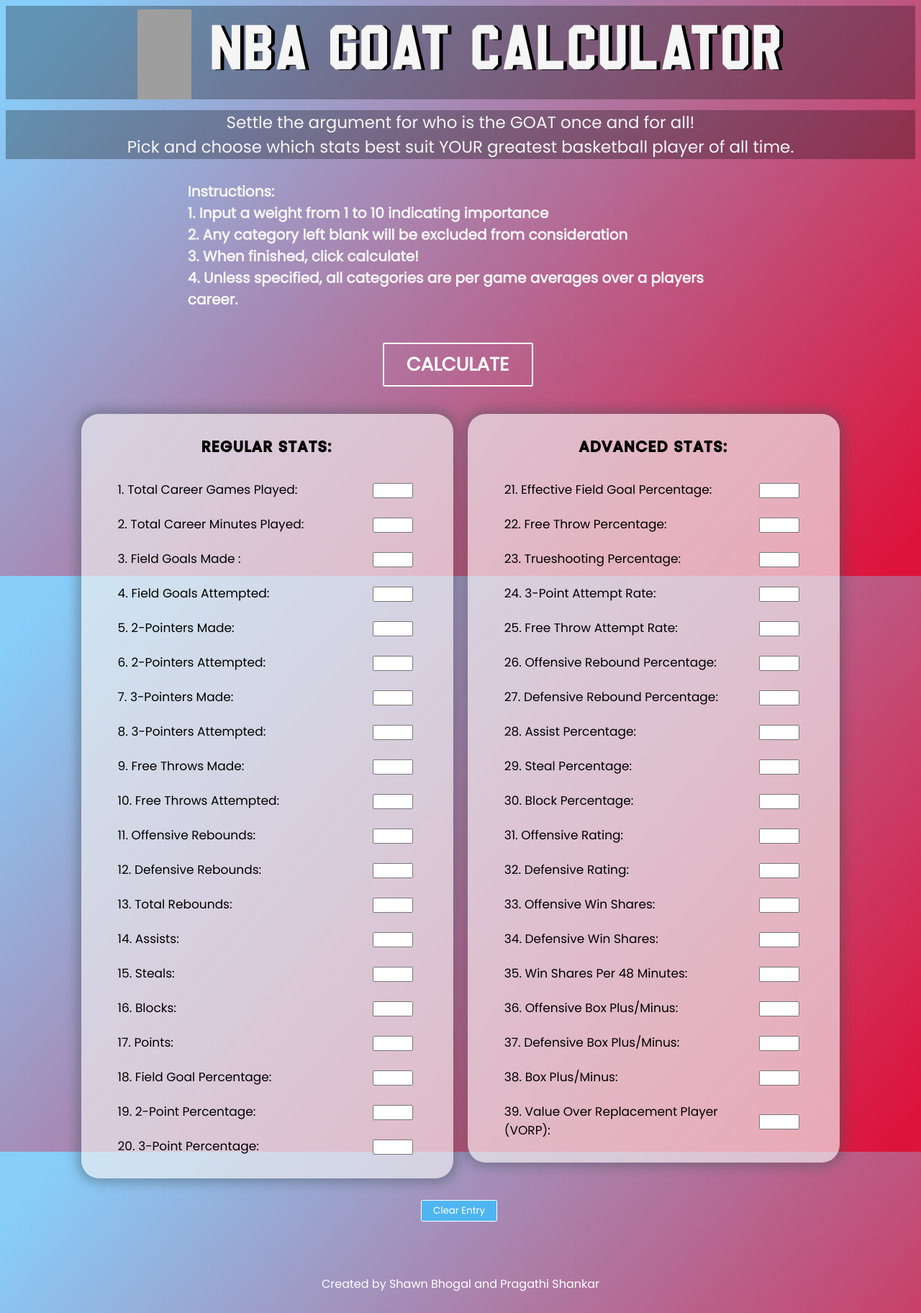
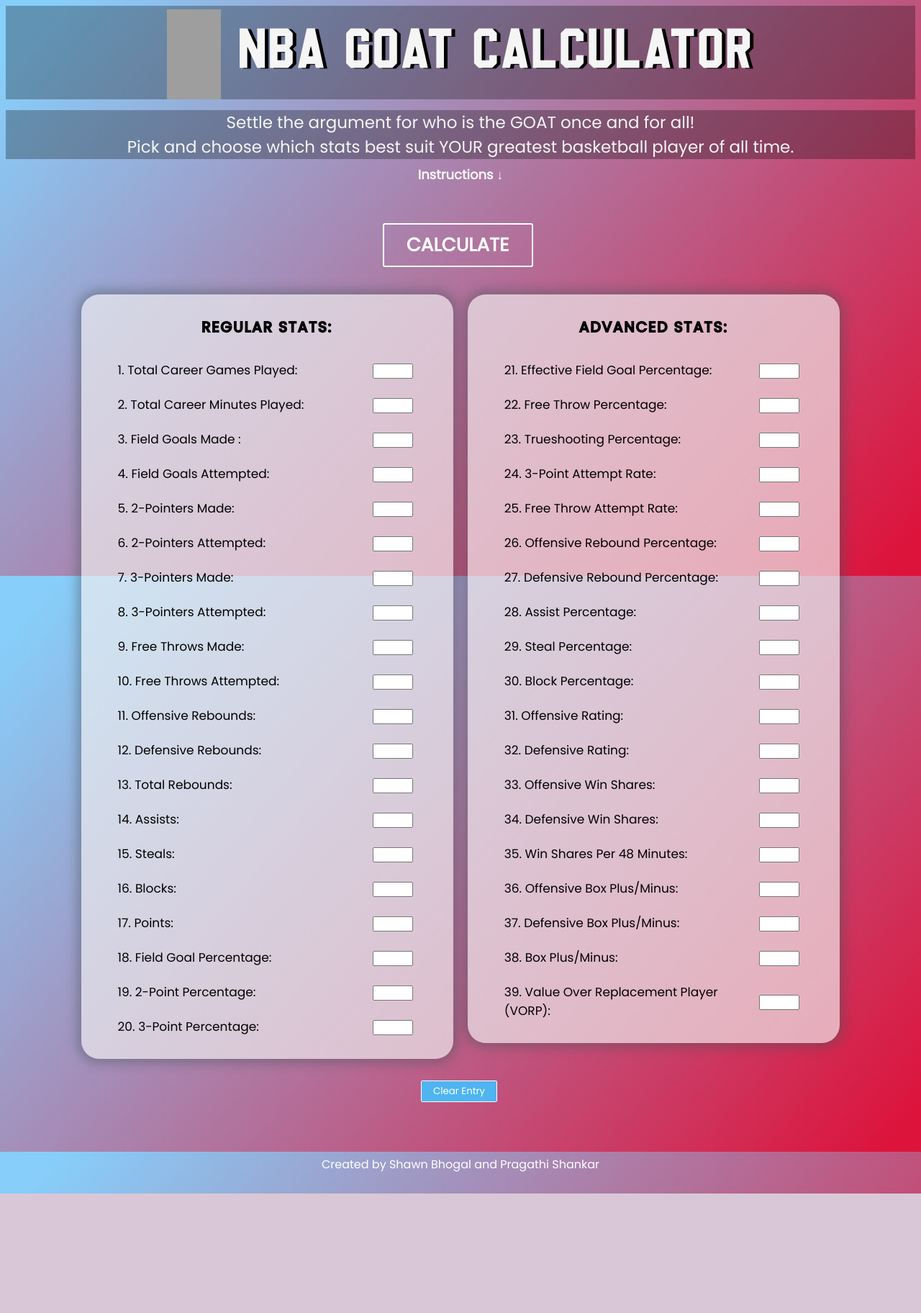
Before and after one commit to ShawnBhogal/NBA_GOAT_Project, a Flask app: page / in a window 1280 px wide. Shown: the whole page at 72% size. After the commit the page ends 1658 px from the top, so only its background shows below. Run offline with Flask 2, Linux system fonts and the light colour scheme; grey boxes are pictures that could not be loaded.

Commit message:
instructions dropdown

```diff
--- a/templates/edit_entry.html
+++ b/templates/edit_entry.html
@@ -21,6 +21,7 @@
         background-color:#4eb5f1;
         text-align: center;
         transition: all 0.2s;
+        cursor: pointer;
     }
     .cancel-button:hover, .recalc-button:hover {
         background-color:#4095c6;
--- a/templates/index.html
+++ b/templates/index.html
@@ -8,7 +8,6 @@
     }
     .goat-intro {
         text-align: center;
-        font-family: Poppins;
         color: whitesmoke;
         background-color: #00000048;
         font-size: 23px;
@@ -17,11 +16,28 @@
     .instructions {
         line-height: 150%;
         font-weight: bold;
-        width: 60%;
+        width: 55%;
         margin-left: auto;
         margin-right: auto;
         color: whitesmoke;
-        font-size: 20px;
+        font-size: 16px;
+        padding: 10px;
+    }
+    .instr-input, .instr-menu {
+        display: none;
+    }
+    .instr-label {
+        font-size: 18px;
+        text-align: center;
+        position: relative;
+        display: block;
+        cursor: pointer;
+    }
+    .instr-label:hover {
+        color: rgb(201, 201, 201);
+    }
+    .instr-input:checked~ol.instr-menu {
+        display: block;
     }
     .calc-alert {
         text-align: center;
@@ -54,6 +70,7 @@
         background-color:#4eb5f1;
         text-align:center;
         transition: all 0.2s;
+        cursor: pointer;
     }
     .clear-button:hover{
         background-color:#4095c6;
@@ -74,6 +91,7 @@
         transition: all 0.2s;
         animation:bouncy 5s infinite linear;
         position: relative;
+        cursor: pointer;
     }
     .calc-button:hover {
         color:#04171bcc;
@@ -101,12 +119,14 @@
                 <br/>Pick and choose which stats best suit YOUR greatest basketball player of all time.
             </div>
             <div class="instructions">
-                <text>
-                </br>Instructions:
-                <br />1. Input a weight from 1 to 10 indicating importance
-                <br />2. Any category left blank will be excluded from consideration
-                <br />3. When finished, click calculate!
-                <br />4. Unless specified, all categories are per game averages over a players career.</text>
+                <input class="instr-input" id="instr" type="checkbox" name="Instructions" />
+                <label class="instr-label" for="instr">Instructions ↓</label>
+                <ol class="instr-menu">
+                    <li>Input a weight from 1 to 10 indicating importance</li>
+                    <li>Any category left blank will be excluded from consideration</li>
+                    <li>When finished, click calculate!</li>
+                    <li>Unless specified, all categories are per game averages over a players career.</li>
+                </ol>
             </div>
         </div>
         <div class="form-cont">
--- a/templates/layout.html
+++ b/templates/layout.html
@@ -27,14 +27,12 @@
                 position: relative;
                 overflow: auto;
             }
-            .all {
-            }
             header {
                 font-family: Basketball;
                 color: whitesmoke;
                 background-color: #00000048;
                 letter-spacing: 4px;
-                font-size: 90px;
+                font-size: 80px;
                 padding-top: 5px;
                 text-align: center;
                 text-shadow: 5px 1px #000000;
--- a/templates/results.html
+++ b/templates/results.html
@@ -24,6 +24,7 @@
         background-color:#4eb5f1;
         text-align: center;
         transition: all 0.2s;
+        cursor: pointer;
     }
     .calc-new-button:hover, .edit-button:hover {
         background-color:#4095c6;
```
